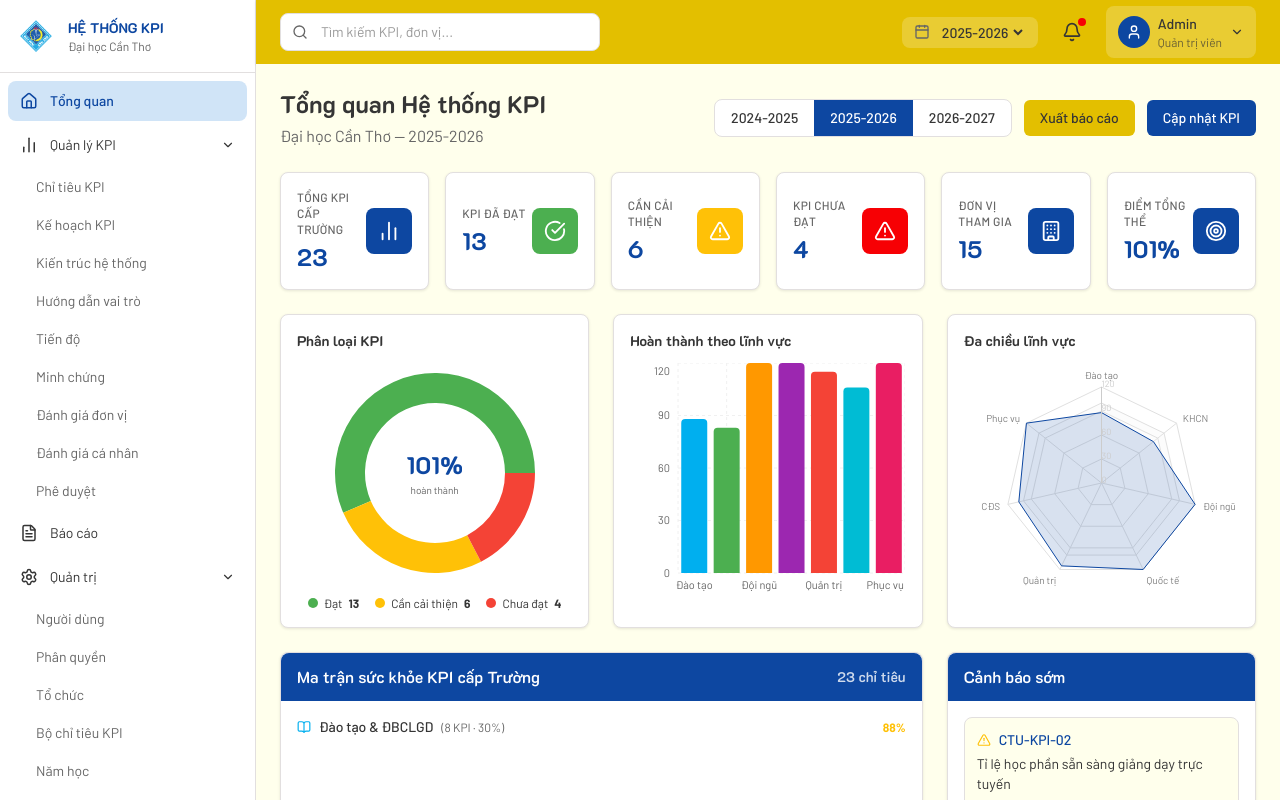
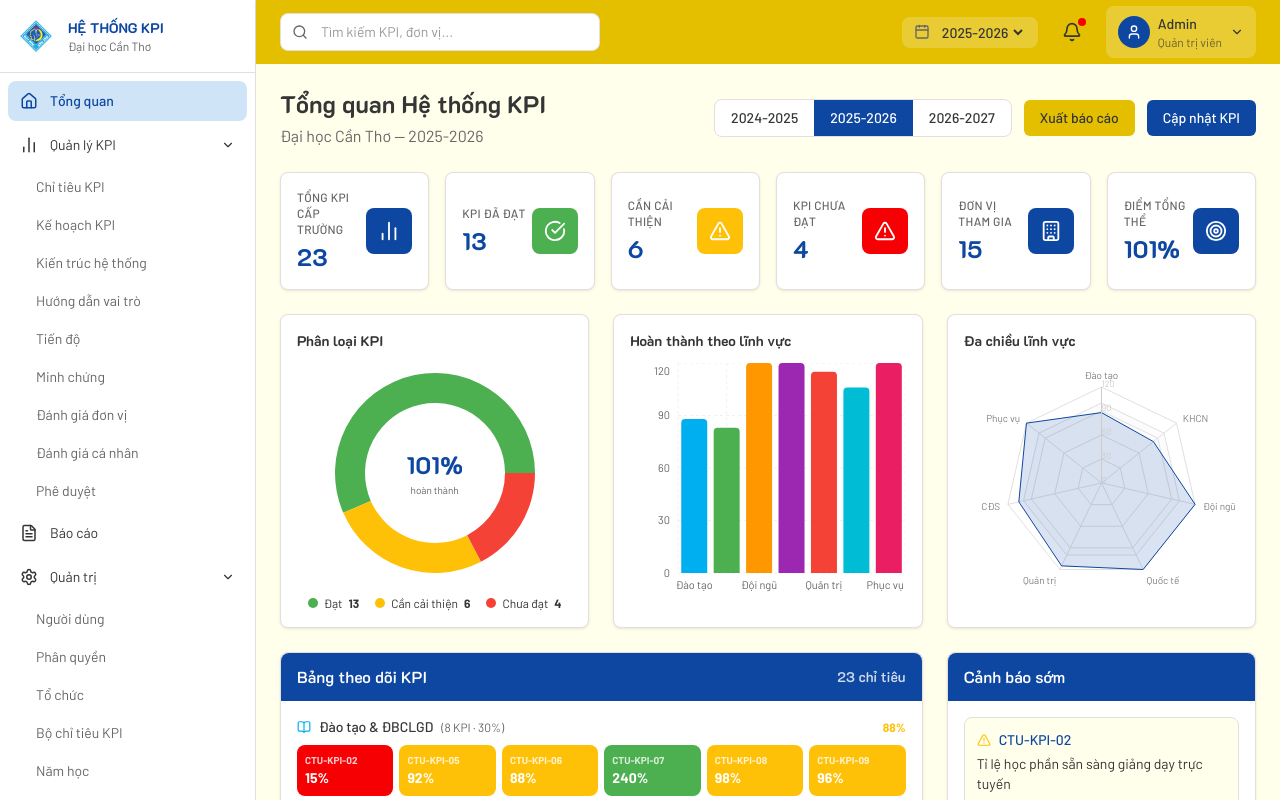
Before and after one commit to thanhnhan6483/kpi-ctu, a Next.js app: page / in a window 1280 px wide. Shown: the top 800 px of the page. Built offline with nearby package versions, Linux system fonts and the light colour scheme.

Commit message:
fix: Tailwind JIT không nhận dynamic class bg-accent-*/85, bỏ opacity modifier

```diff
--- a/src/app/page.tsx
+++ b/src/app/page.tsx
@@ -269,7 +269,7 @@ export default function DashboardPage() {
       <div className="grid grid-cols-1 lg:grid-cols-3 gap-6">
         <div className="lg:col-span-2 card">
           <div className="card-header flex items-center justify-between">
-            <h3 className="text-white">Ma trận sức khỏe KPI cấp Trường</h3>
+            <h3 className="text-white">Bảng theo dõi KPI</h3>
             <span className="text-white/80 text-sm">{indicatorRates.length} chỉ tiêu</span>
           </div>
           <div className="p-4">
@@ -288,7 +288,7 @@ export default function DashboardPage() {
                   <div className="grid grid-cols-3 sm:grid-cols-4 md:grid-cols-6 gap-1.5">
                     {g.items.map(ind => (
                       <a key={ind.id} href={`/kpi/progress?indicatorId=${ind.code}`}
-                        className={`${healthColor(ind.rawRate)}/85 rounded-lg p-2 text-white hover:brightness-110 transition-all`}>
+                        className={`${healthColor(ind.rawRate)} rounded-lg p-2 text-white hover:brightness-110 transition-all`}>
                         <div className="text-[10px] font-bold opacity-80">{ind.code}</div>
                         <div className="text-sm font-bold">{Math.min(ind.rawRate, 999)}%</div>
                       </a>
```
